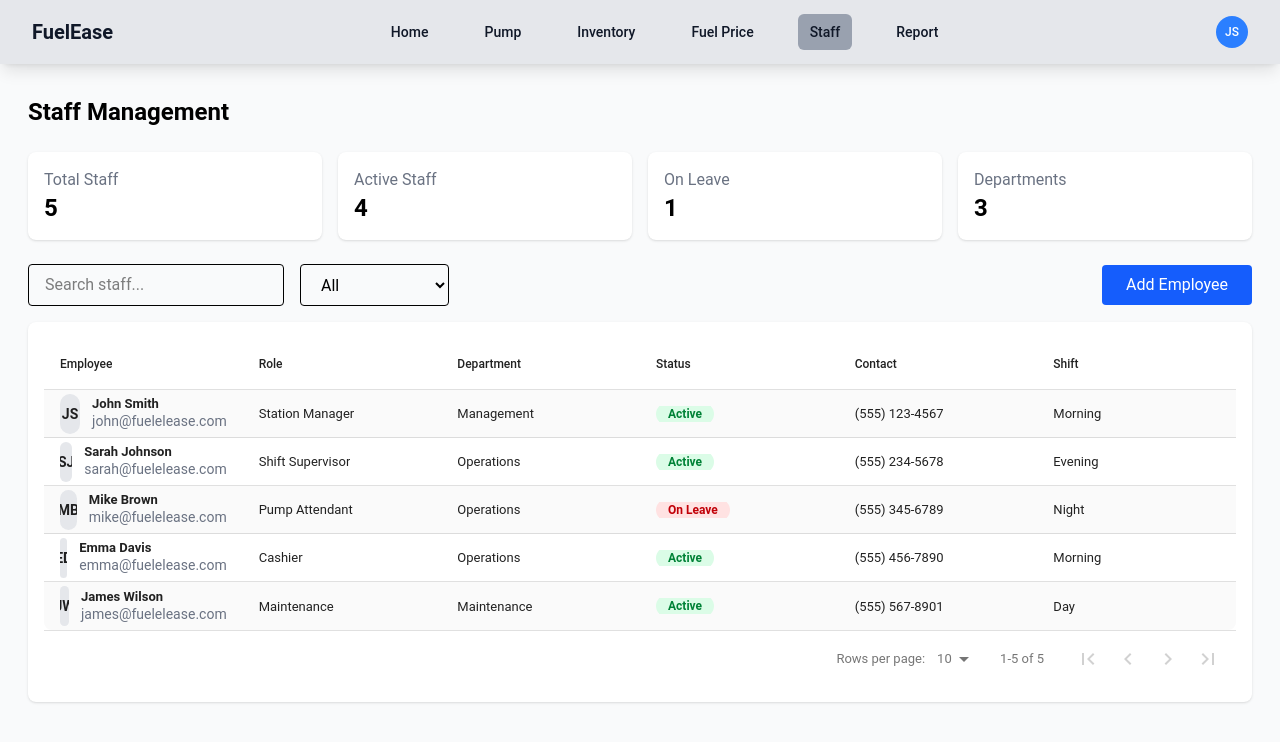
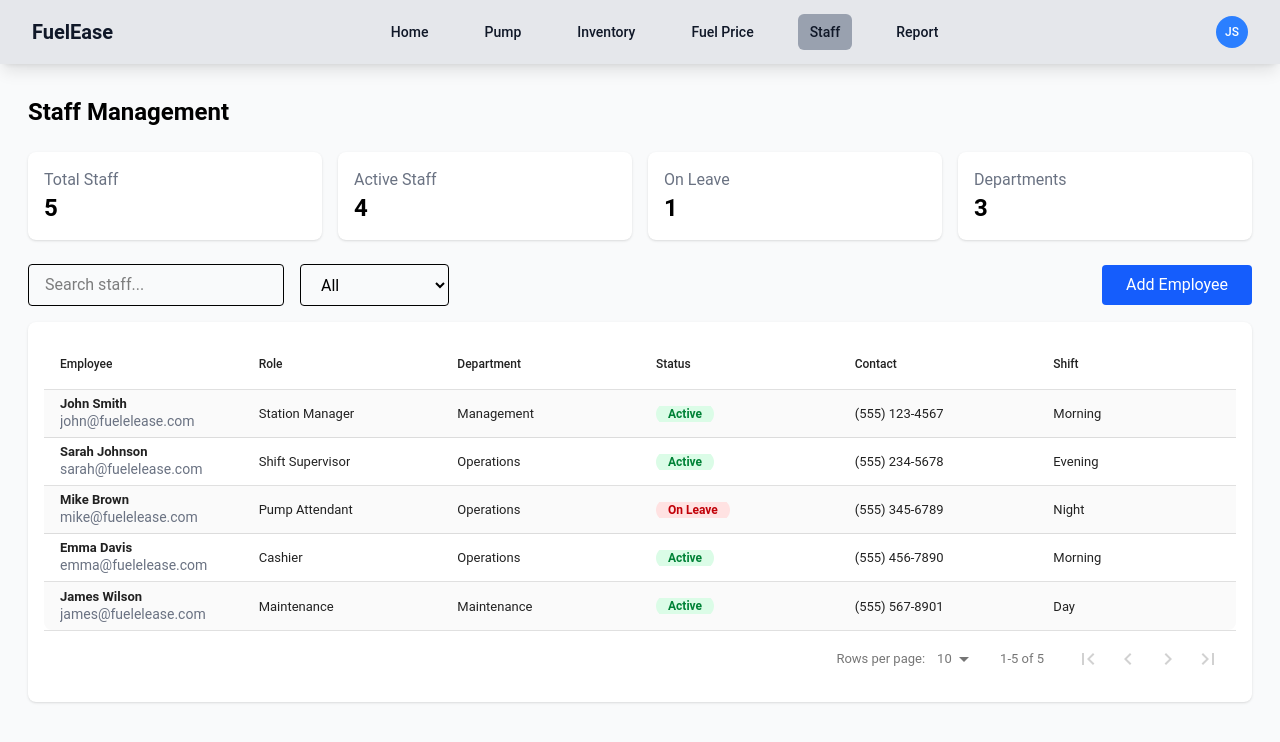
Before and after one commit to harshbix/FuelEase, a React (Vite) app: page /Staff in a window 1280 px wide. Shown: the top 742 px of the page. Built offline with nearby package versions, Linux system fonts and the light colour scheme; a web font is replaced by a local one.

Commit message:
row.name split removed, no profile place holder

```diff
--- a/src/components/Staff/StaffManagement.jsx
+++ b/src/components/Staff/StaffManagement.jsx
@@ -93,14 +93,6 @@ const StaffManagement = () => {
       name: "Employee",
       selector: (row) => (
         <div className="flex items-center space-x-3">
-          <div className="w-10 h-10 rounded-full bg-gray-200 flex items-center justify-center">
-            <span className="text-sm font-bold">
-              {row.name
-                .split(" ")
-                .map((n) => n[0])
-                .join("")}
-            </span>
-          </div>
           <div>
             <p className="font-semibold">{row.name}</p>
             <p className="text-sm text-gray-500">{row.email}</p>
```
